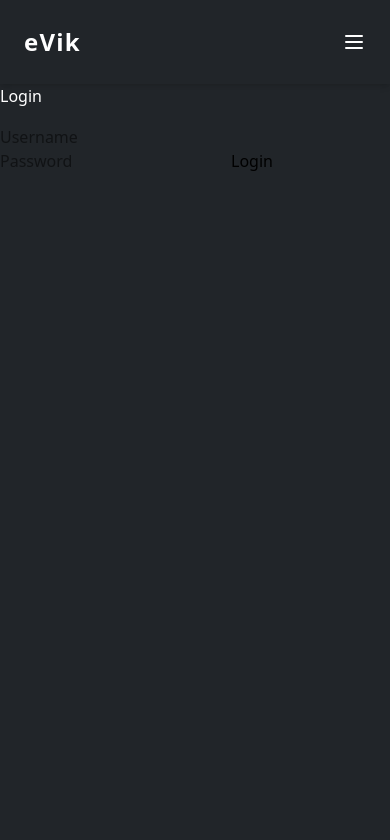
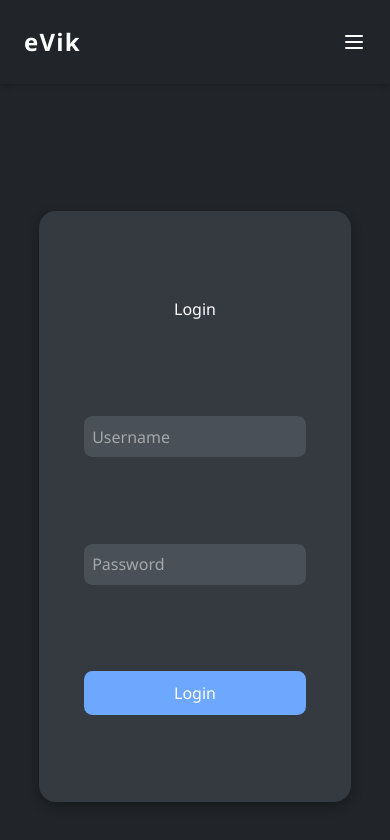
Before and after one commit to SahilKaturde/e-vik-frontend, a React (Vite) app: page /login in a window 390 px wide. Shown: the top 840 px of the page. Built offline with nearby package versions, Linux system fonts and the light colour scheme.

Commit message:
updated Login.jsx and added login.css from old file

```diff
--- a/pages/Login.jsx
+++ b/pages/Login.jsx
@@ -1,8 +1,8 @@
 // src/pages/Login.jsx
 import React, { useState } from 'react';
-import './register.css';
 import api from "../src/api";
 import { useNavigate } from 'react-router-dom';
+import './login.css'
 
 function Login() {
   const [username, setUsername] = useState('');
--- /dev/null
+++ b/pages/login.css
@@ -0,0 +1,97 @@
+/* register.css */
+html, body {
+  height: 100%;
+  margin: 0;
+  padding: 0;
+  background-color: #212529;
+  font-family: 'Segoe UI', sans-serif;
+  color: #f1f1f1;
+}
+
+.box {
+  height: 100vh;
+  display: flex;
+  align-items: center;
+  justify-content: center;
+  gap: 5vh;
+  flex-wrap: wrap;
+  padding: 2vh;
+}
+
+.one, .two {
+  width: 45vh;
+  min-height: 70vh;
+  background-color: #343a40;
+  border-radius: 2vh;
+  padding: 2vh;
+  display: flex;
+  flex-direction: column;
+  align-items: center;
+  justify-content: space-evenly;
+  box-shadow: 0 4px 12px rgba(0, 0, 0, 0.3);
+}
+
+/* Drag and drop box */
+.drop-area {
+  height: 25vh;
+  width: 25vh;
+  border: 2px dashed #ccc;
+  border-radius: 50%;
+  display: flex;
+  align-items: center;
+  justify-content: center;
+  background-color: #495057;
+  color: #adb5bd;
+  text-align: center;
+  cursor: pointer;
+}
+
+.preview {
+  height: 100%;
+  width: 100%;
+  object-fit: cover;
+  border-radius: 50%;
+}
+
+.input {
+  width: 80%;
+  padding: 1vh;
+  margin: 1vh 0;
+  border: none;
+  border-radius: 1vh;
+  font-size: 1rem;
+  background-color: #495057;
+  color: white;
+}
+
+.input:focus {
+  outline: 2px solid #6ea8fe;
+}
+
+.btn {
+  width: 80%;
+  padding: 1.2vh;
+  margin-top: 1vh;
+  border: none;
+  border-radius: 1vh;
+  font-size: 1rem;
+  background-color: #6ea8fe;
+  color: white;
+  cursor: pointer;
+  transition: background-color 0.3s ease;
+}
+
+.btn:hover {
+  background-color: #4c9aff;
+}
+
+@media screen and (max-width: 600px) {
+  .box {
+    flex-direction: column;
+    align-items: center;
+  }
+
+  .one, .two {
+    width: 80vw;
+  }
+}
```
